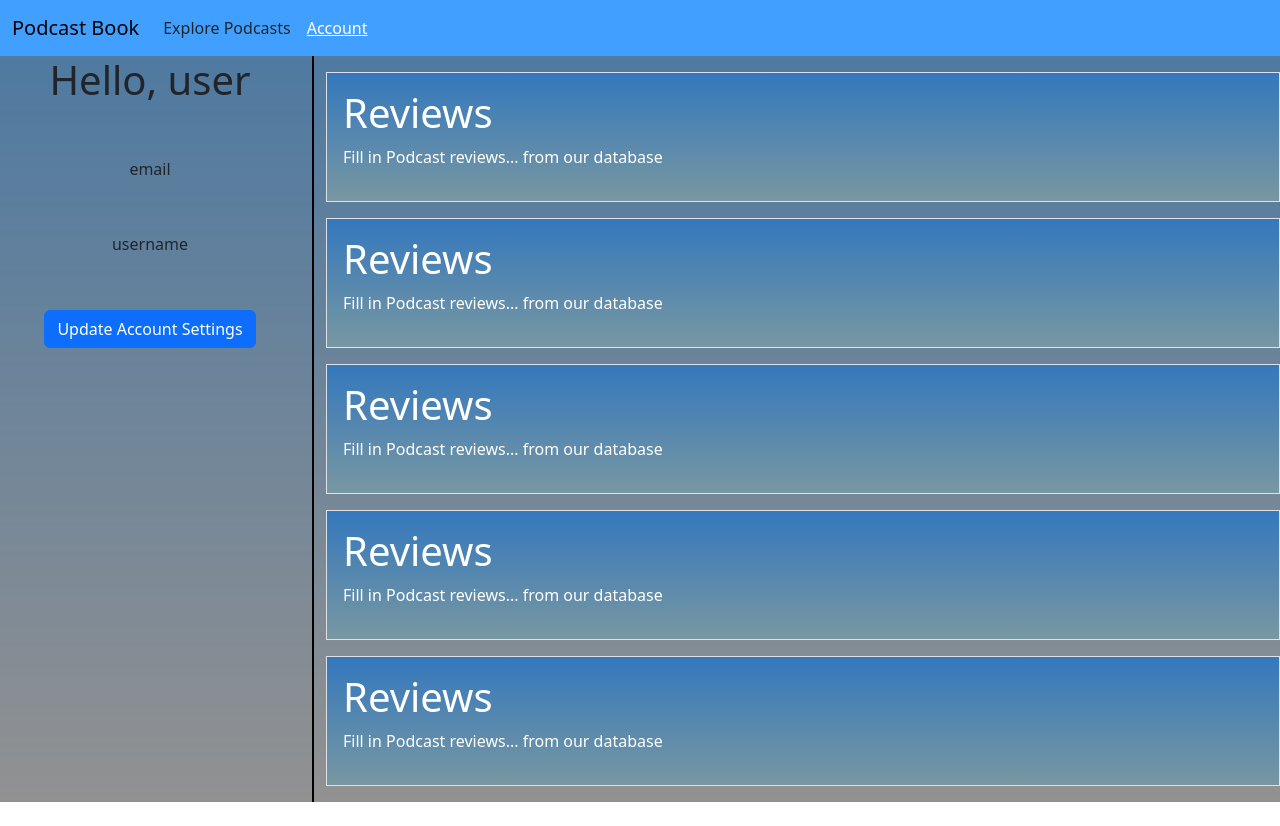
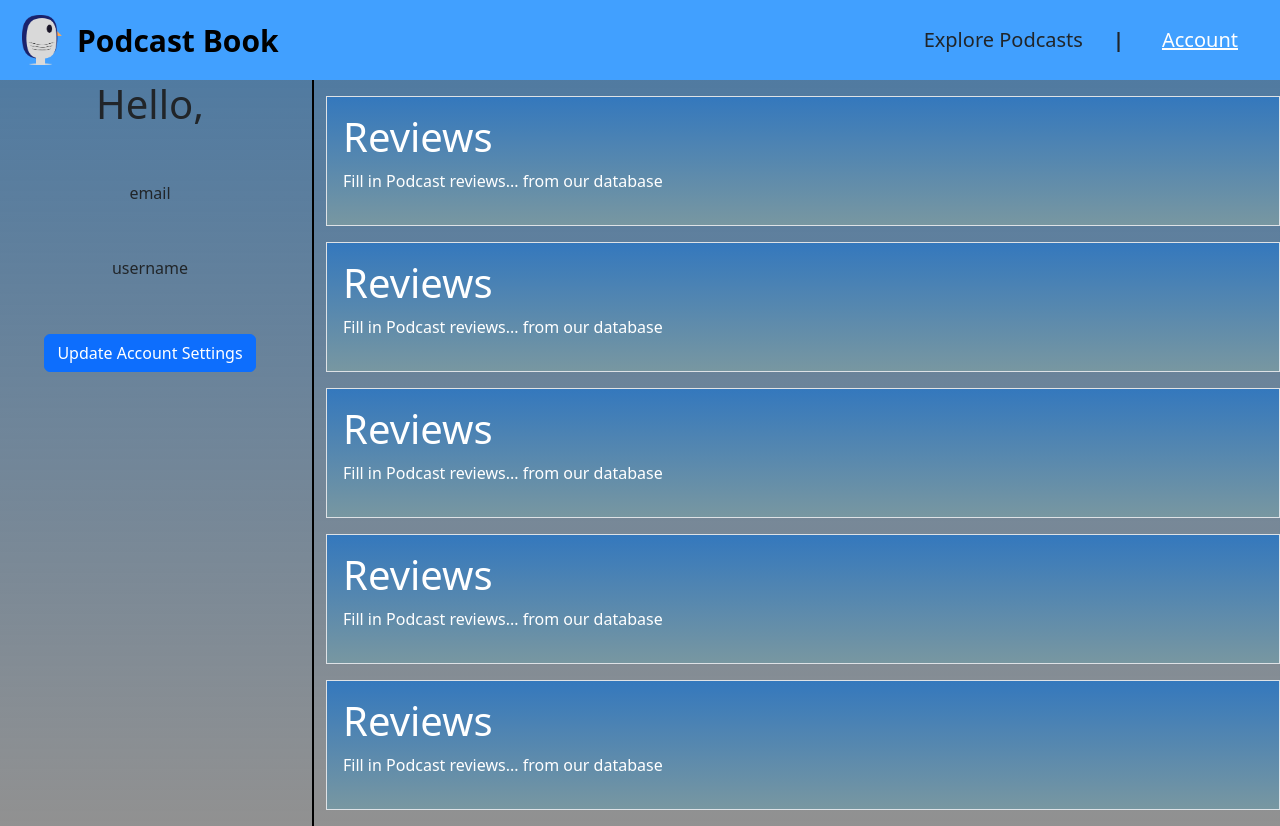
Before and after one commit to Prdevoney/POOSD-PodcastBook-Web, a React (Create React App) app in the folder client/: page /account in a window 1280 px wide. Before the commit the page ends 802 px from the top, so only its background shows below. Built offline with nearby package versions, Linux system fonts and the light colour scheme.

Commit message:
updated nav

```diff
--- a/client/src/App.js
+++ b/client/src/App.js
@@ -42,33 +42,30 @@ function Main() {
 
   }
 
-  // const navigate = useNavigate();
-
-  // const handleSearch = (event) => {
-  //   event.preventDefault();
-  //   const searchTerm = event.target.elements[0].value;
-
-  //   if (location.pathname === '/explore-podcasts') {
-  //     navigate('/explore-podcasts', { state: { searchTerm } });
-  //   } else if (location.pathname === '/account') {
-  //     navigate('/account', { state: { searchTerm } });
-  //   }
-  // };
-
   return (
     <>
       {showNavbar && (
-        <Navbar expand="sm" className="navbar-container" /*bg="primary" data-bs-theme="dark"*/  >
+        <Navbar expand="sm" className="navbar-container" sticky="top" /*bg="primary" data-bs-theme="dark"*/  >
           <Container fluid >
-            <Navbar.Brand href='/explore-podcasts'>Podcast Book</Navbar.Brand>
+          <img
+                src="/penguin.png"
+                width="40"
+                height="50"
+                className="d-inline-block align-top"
+                alt="Podcast Book logo"
+                style={{marginRight: '15px', marginLeft: '10px'}}
+              />
+            <Navbar.Brand href='/explore-podcasts' style={{fontSize: '30px', fontWeight: 'bold'}}> Podcast Book </Navbar.Brand>
+            {/* <Navbar.Text className ="d-none d-sm-inline" style={{ color: 'inherit', fontSize: '20px', fontWeight: 'bold', paddingLeft: '20px', paddingRight: '20px'}}> | </Navbar.Text> */}
             <Navbar.Toggle aria-controls="navbarScroll" style={{ height: '50px' }}/>
-            <Navbar.Collapse id="navbarScroll" >
-              <Nav className="me-auto my-2 my-lg-0" style={{ maxHeight: '100px' }} navbarScroll>
-              <Nav.Link as={NavLink} to="/explore-podcasts" style={{ textDecoration: location.pathname === '/explore-podcasts' ? 'underline' : 'none', color: location.pathname === '/explore-podcasts' ? 'white' : 'inherit' }}>Explore Podcasts</Nav.Link>
-                <Nav.Link as={NavLink} to="/account" style={{ textDecoration: location.pathname === '/account' ? 'underline' : 'none', color: location.pathname === '/account' ? 'white' : 'inherit' }}>Account</Nav.Link>
-              </Nav>
+            <Navbar.Collapse id="navbarScroll" className="justify-content-end" >
+              <Nav className=" my-2 my-lg-0" style={{ maxHeight: '100px' }} navbarScroll>
+              <Nav.Link as={NavLink} to="/explore-podcasts" style={{ textDecoration: location.pathname === '/explore-podcasts' ? 'underline' : 'none', color: location.pathname === '/explore-podcasts' ? 'white' : 'inherit', fontSize: '20px', paddingRight: '30px' }}>Explore Podcasts</Nav.Link>
+              <Navbar.Text className ="d-none d-sm-inline" style={{ color: 'inherit', fontSize: '20px', fontWeight: 'bold' , paddingRight: '30px'}}> | </Navbar.Text>
+              <Nav.Link as={NavLink} to="/account" style={{ textDecoration: location.pathname === '/account' ? 'underline' : 'none', color: location.pathname === '/account' ? 'white' : 'inherit', fontSize: '20px' ,paddingRight: '30px' }}>Account</Nav.Link>
+            </Nav>
 
-{/*     Just commented out the search bar for now.
+{/*     Just commented out the search bar for now. my-2 my-lg-0
 
             {location.pathname !== '/review-podcast' && (
               <>
--- a/client/src/Components/Explore/ExplorePodcasts.jsx
+++ b/client/src/Components/Explore/ExplorePodcasts.jsx
@@ -175,6 +175,12 @@ const ExplorePodcasts =() =>{
             aria-label="Search"
             value={searchQuery}
             onChange={handleSearchChange}
+            onKeyDown={(event) => {
+              if (event.key === 'Enter') {
+                event.preventDefault();
+                fetchPodcasts();
+              }
+            }}
           />
           <Button variant="outline-light" onClick={fetchPodcasts}>Search</Button>
         </Form>
--- a/client/src/Components/UserAccount/Account.jsx
+++ b/client/src/Components/UserAccount/Account.jsx
@@ -1,10 +1,11 @@
 import React from 'react'
 import { Button, Container, Modal, Form, Stack } from 'react-bootstrap';
-import {useState} from 'react';
+import {useState, useEffect} from 'react';
 import Image from 'react-bootstrap/Image';
 import Row from 'react-bootstrap/Row';
 import Col from 'react-bootstrap/Col';
 import './AccountStyle.css'
+import Podcast from 'podcast-api'
 
 // import { useLocation } from 'react-router-dom';
 
@@ -13,7 +14,7 @@ function Account() {
     // const location = useLocation();
     // const searchTerm = location.state.searchTerm;
     const numberOfReviews = 5;
-
+    const [username, setUsername] = useState('');
 
     const renderReviews = () => {
       return [...Array(numberOfReviews)].map((_, index) => (
@@ -22,14 +23,34 @@ function Account() {
           <p>Fill in Podcast reviews... from our database</p>
         </Container>
       ));
-  };
+
+    };
+
+    // function getCurrentUserID() {
+    //   return localStorage.getItem('UserID'); // or Cookies.get('UserID') if you're using cookies
+    // }
+
+    // useEffect(() => {
+    //   const UserID = 'bob'; // Replace this with the actual UserID
+
+    //   fetch('/api/getUserInfo', {
+    //     method: 'POST',
+    //     headers: {
+    //       'Content-Type': 'application/json',
+    //     },
+    //     body: JSON.stringify({ UserID }),
+    //   })
+    //     .then(response => response.json())
+    //     .then(data => setUsername(data.user.username))
+    //     .catch(error => console.error('Error:', error));
+    // }, []);
 
   return (
     <>
       <Row>
         <Col sm={3} className="d-flex justify-content-center" style={{borderColor: 'black' ,borderRight: '2px solid black' }}>
           <Stack gap={5} className ="text-center">
-            <h1>Hello, user</h1>
+            <h1>Hello, {username}</h1>
             <h6> email</h6>
             <h6> username</h6>
             <Button className = "d-inline-block align-self-center" variant="primary">Update Account Settings</Button>
--- a/client/src/index.css
+++ b/client/src/index.css
@@ -10,6 +10,10 @@ body {
   /* rgb(62, 131, 196) */
 }
 
+.navbar-container {
+  min-height: 80px; /* Replace with the height you want */
+}
+
 code {
   font-family: source-code-pro, Menlo, Monaco, Consolas, 'Courier New',
     monospace;
```
Also changed, not shown: client/public/penguin.png (added), 1 other file (tests, documents, lock files or other folders).
